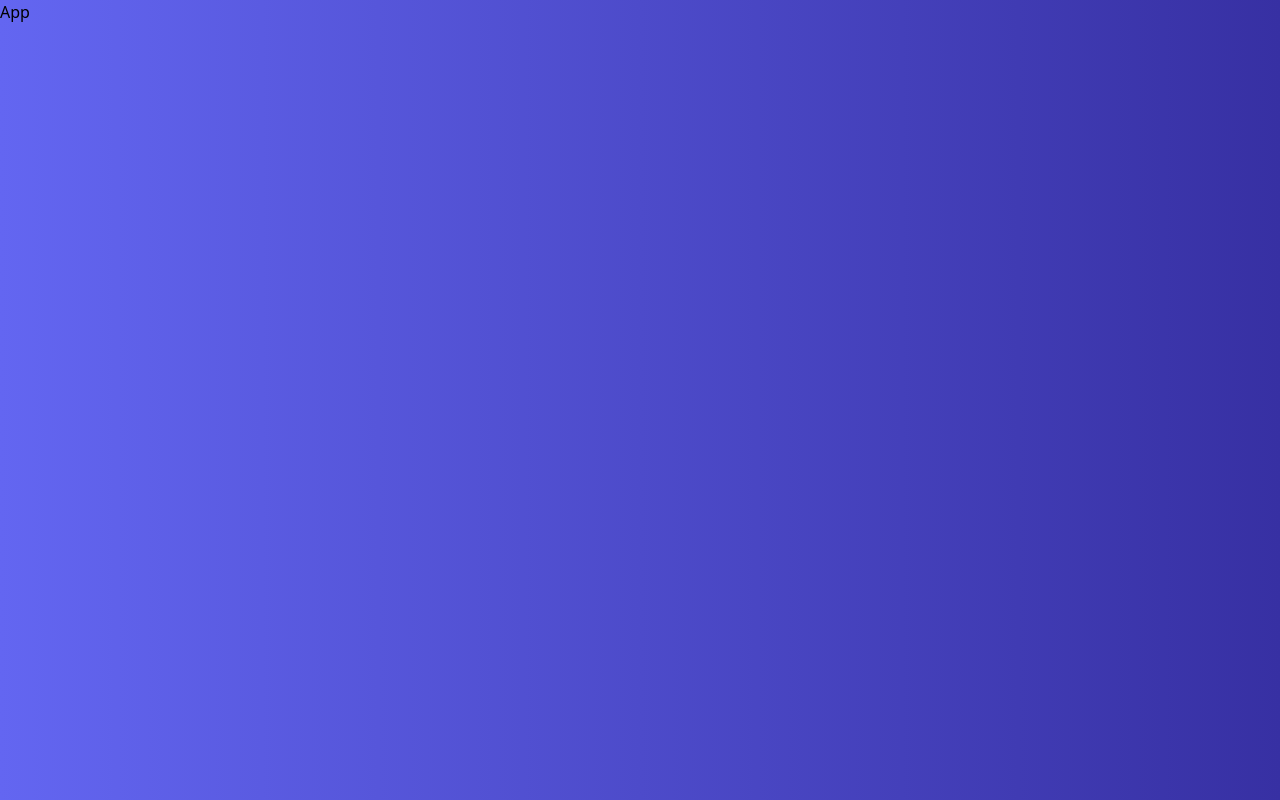
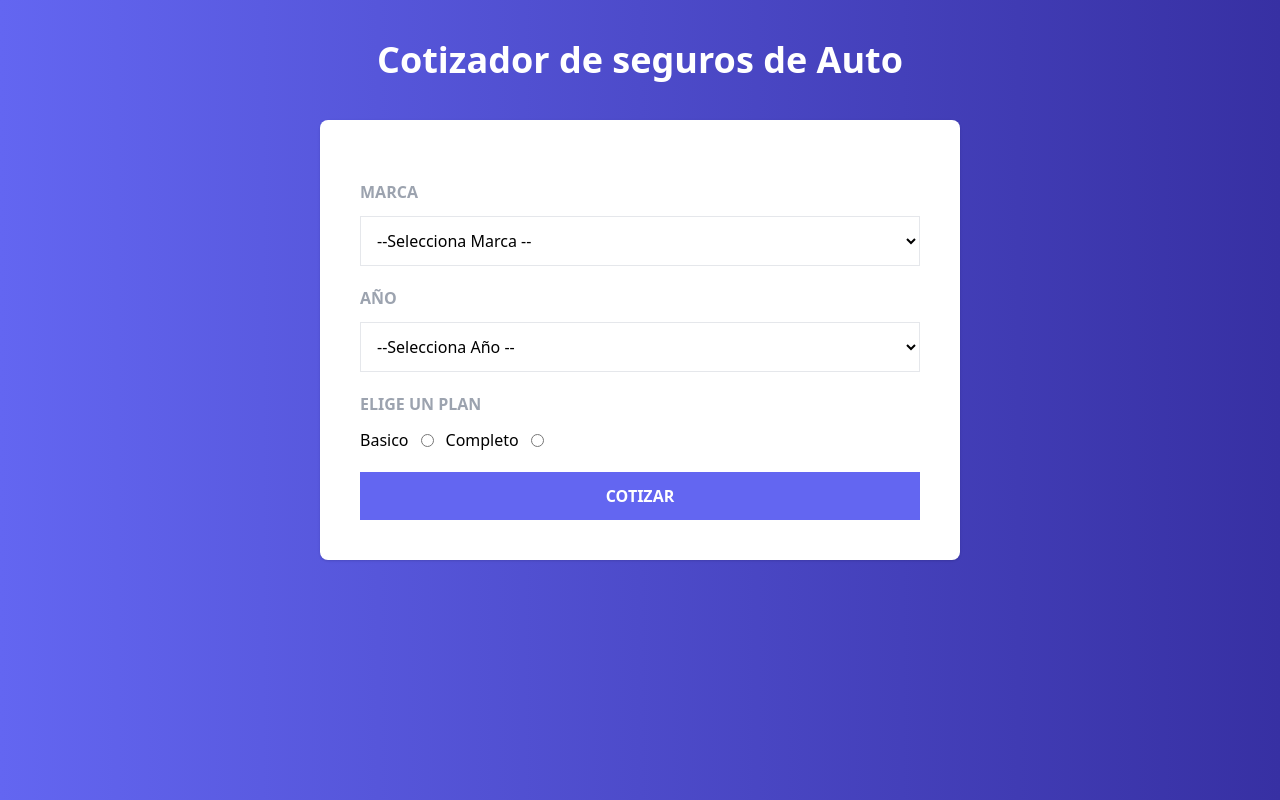
Before and after one commit to miguelblanque/cotizador, a React (Vite) app: page / in a window 1280 px wide. Built offline with nearby package versions, Linux system fonts and the light colour scheme.

Commit message:
Creacion de Formulario

```diff
--- /dev/null
+++ b/postcss.config 2.cjs
@@ -0,0 +1,6 @@
+module.exports = {
+  plugins: {
+    tailwindcss: {},
+    autoprefixer: {},
+  },
+}
--- /dev/null
+++ b/src/App 2.jsx
@@ -0,0 +1,9 @@
+function App() {
+
+
+  return (
+    <h1>App</h1>
+  )
+}
+
+export default App
--- a/src/App.jsx
+++ b/src/App.jsx
@@ -1,8 +1,10 @@
+import AppSeguro from "./components/AppSeguro"
+
 function App() {
 
 
   return (
-    <h1>App</h1>
+    <AppSeguro />
   )
 }
 
--- /dev/null
+++ b/src/components/AppSeguro.jsx
@@ -0,0 +1,17 @@
+import Formulario from "./Formulario"
+
+const AppSeguro = () => {
+  return (
+   <>
+   <header className="my-10">
+    <h1 className="text-white text-center text-4xl font-black">Cotizador de seguros de Auto</h1>
+   </header>
+
+   <main className="bg-white md:w-2/3 lg:w-2/4 mx-auto shadow rounded-lg p-10">
+        <Formulario />
+   </main>
+   </>
+  )
+}
+
+export default AppSeguro
--- /dev/null
+++ b/src/components/Formulario.jsx
@@ -0,0 +1,78 @@
+import { MARCAS } from "../constants"
+import { YEARS } from "../constants"
+import { PLANES } from "../constants"
+import { Fragment } from "react"
+
+const Formulario = () => {
+  return (
+   <>
+    <form>
+        <div className="my-5">
+            <label className="block mb-3 font-bold text-gray-400 uppercase">Marca</label>
+
+            <select name="marca"
+                    className="w-full p-3 bg-white border border-gray-200"
+            >
+                        <option value="">--Selecciona Marca --</option>
+                        {MARCAS.map(marca=> (
+                            <option
+                                key={marca.id}
+                                value={marca.id}
+                            >
+                                {marca.nombre}
+                            </option>
+                        ))}
+
+                    </select>
+        </div>
+
+        <div className="my-5">
+            <label className="block mb-3 font-bold text-gray-400 uppercase">Año</label>
+
+            <select name="año"
+                    className="w-full p-3 bg-white border border-gray-200"
+            >
+                        <option value="">--Selecciona Año --</option>
+                        {YEARS.map(year=> (
+                            <option
+                                key={year}
+                                value={year}
+                            >
+                                {year}
+                            </option>
+                        ))}
+
+                    </select>
+        </div>
+
+        <div className="my-5">
+            <label className="block mb-3 font-bold text-gray-400 uppercase">Elige un plan</label>
+
+           <div className='flex gap-3 items-center'>
+             {PLANES.map(plan => (
+                <Fragment Key={plan.id}>
+                    <label>
+                        {plan.nombre}
+                    </label>
+                    <input
+                        type="radio"
+                        name="plan"
+                        value={plan.id}
+                    />
+                </Fragment>
+             ))}
+           </div>
+        </div>
+
+        <input
+            type="submit"
+            className="w-full bg-indigo-500 hover:bg-indigo-600 transition-colors text-white cursor-pointer p-3 uppercase font-bold"
+            value="Cotizar"
+        />
+
+    </form>
+   </>
+  )
+}
+
+export default Formulario
--- /dev/null
+++ b/src/constants/index.js
@@ -0,0 +1,16 @@
+export const MARCAS =[
+    {id: 1, nombre: "Europeo"},
+    {id: 2, nombre: "Americano"},
+    {id: 3, nombre: "Asiatico"},
+
+];
+
+const YEARMAX = new Date().getFullYear();
+
+export const YEARS = Array.from( new Array(20),(valor,index) => YEARMAX - index);
+
+export const PLANES =[
+    {id: 1, nombre: "Basico"},
+    {id: 2, nombre: "Completo"},
+
+];
--- /dev/null
+++ b/src/main 2.jsx
@@ -0,0 +1,10 @@
+import React from 'react'
+import ReactDOM from 'react-dom/client'
+import App from './App'
+import './index.css'
+
+ReactDOM.createRoot(document.getElementById('root')).render(
+  <React.StrictMode>
+    <App />
+  </React.StrictMode>
+)
```
Also changed, not shown: package 2.json (added, +24 -0 lines), tailwind.config 2.cjs (added, +8 -0 lines), 2 other files (tests, documents, lock files or other folders).
